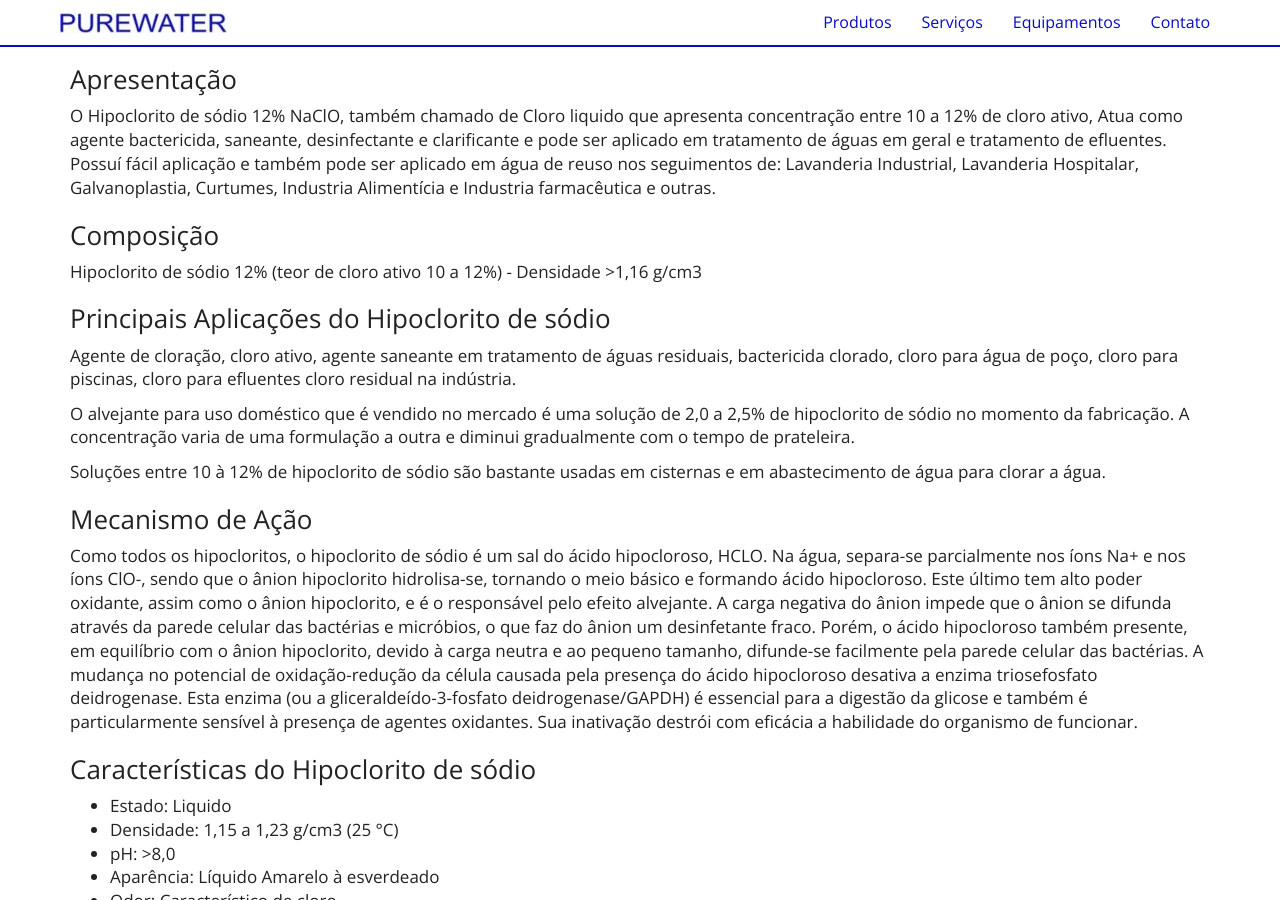
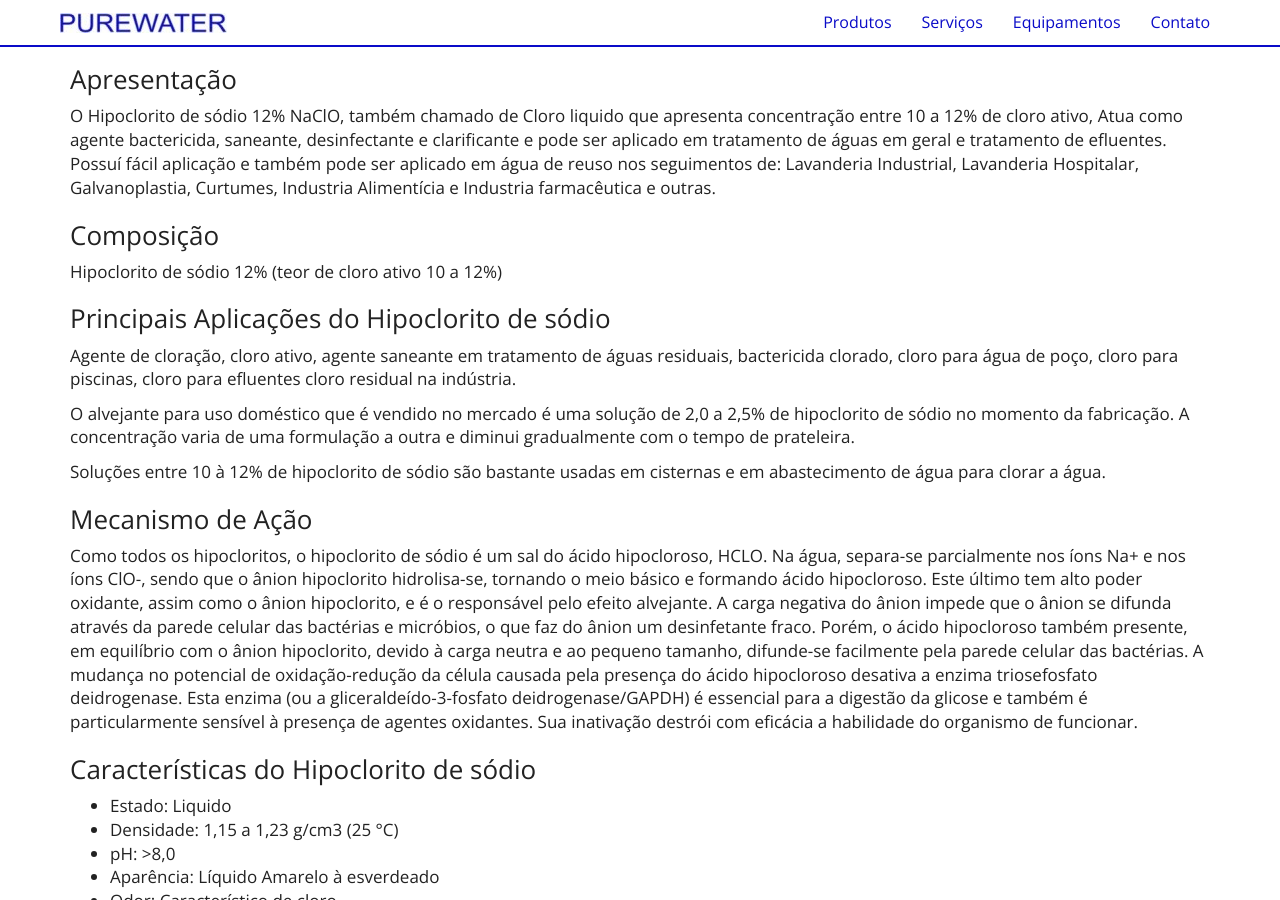
Before and after one commit to purewaterefluentes/purewaterefluentes.github.io, a Jekyll site: the page built from produtos/hipoclorito-de-sodio.md, in a window 1280 px wide and 900 px high, scrolled down 313 px. Built offline with Jekyll 4.4.1, drawn with Linux system fonts in a browser that asks for light colours; nearby versions of some CDN libraries; library files that are not in the unit come from our copies.

Commit message:
Update hipoclorito-de-sodio.md

```diff
--- a/produtos/hipoclorito-de-sodio.md
+++ b/produtos/hipoclorito-de-sodio.md
@@ -12,7 +12,7 @@ Possuí fácil aplicação e também pode ser aplicado em água de reuso nos seg
 
 ### Composição
 
-Hipoclorito de sódio 12%  (teor de cloro ativo 10 a 12%) - Densidade >1,16 g/cm3
+Hipoclorito de sódio 12%  (teor de cloro ativo 10 a 12%)
 
 
 ### Principais Aplicações do Hipoclorito de sódio
```
